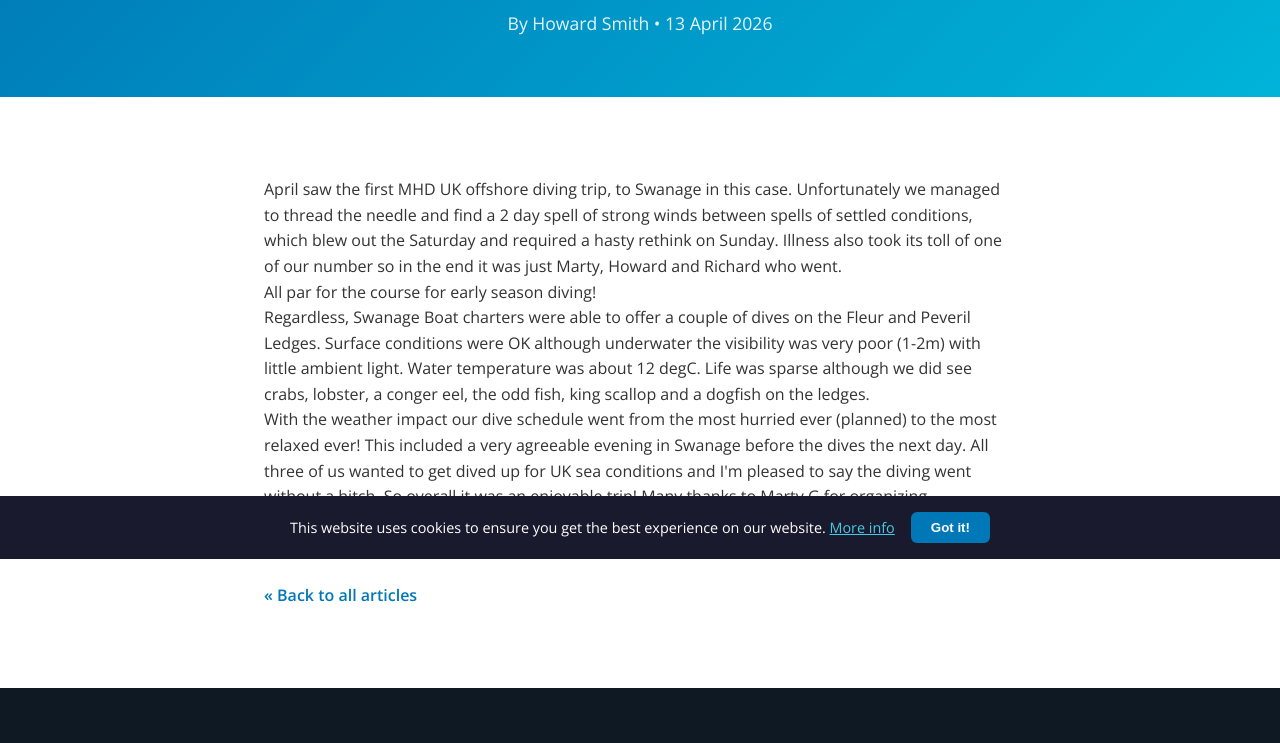
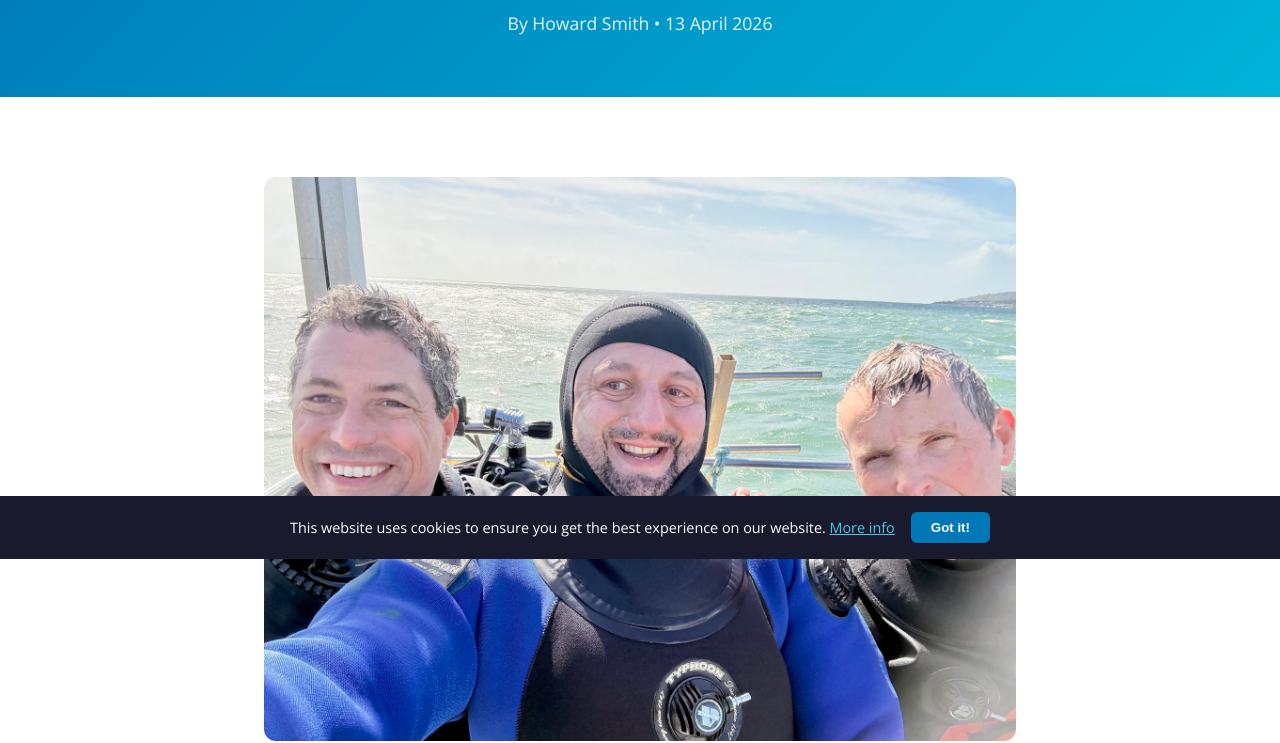
Before and after one commit to russellb77/MHD, an Eleventy site: page src/articles/mid-april-swanage-weekend.md in a window 1280 px wide. Shown: the part 241-984 px from the top of the page. Built offline with nearby package versions, Linux system fonts and the light colour scheme; Eleventy itself is replaced by a stand-in of ours; files that its build step writes are made by us from their sources.

Commit message:
Update Articles “mid-april-swanage-weekend”

```diff
--- a/src/articles/mid-april-swanage-weekend.md
+++ b/src/articles/mid-april-swanage-weekend.md
@@ -2,7 +2,7 @@
 title: Mid April Swanage Weekend
 date: 2026-04-13
 author: Howard Smith
-image: ""
+image: /images/uploads/swanage.jpeg
 excerpt: April saw the first MHD UK offshore diving trip, to Swanage.
   Unfortunately we managed to thread the needle and find a 2 day spell of strong
   winds between spells of settled conditions.
```
Also changed, not shown: src/images/uploads/swanage.jpeg (added).
